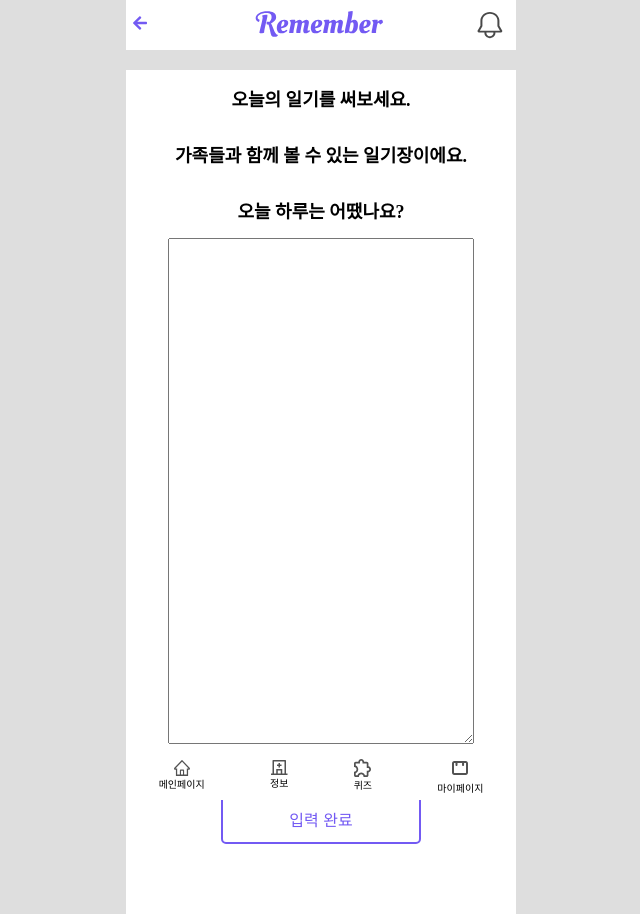
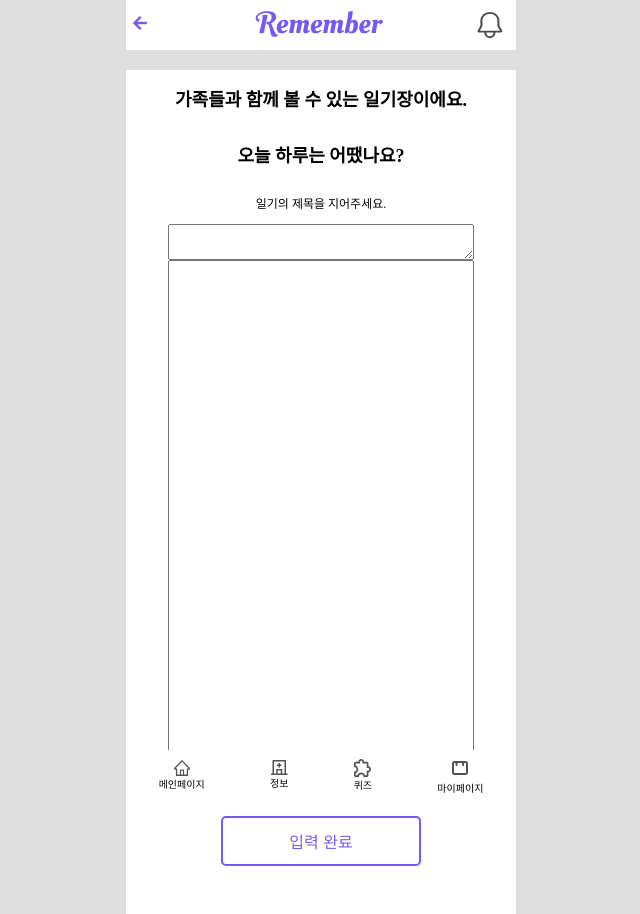
Before and after one commit to JOOMINSE0/Team14, a React (Create React App) app: page /writefamilydiary in a window 1280 px wide. Shown: the whole page, without its empty margins (319-959 px from the left). Built offline with nearby package versions, Linux system fonts and the light colour scheme.

Commit message:
추가수정_2

```diff
--- a/src/pages/WriteFamilyDiary/WriteFamilyDiary.jsx
+++ b/src/pages/WriteFamilyDiary/WriteFamilyDiary.jsx
@@ -14,6 +14,10 @@
         setInputText(e.target.value);
     };
 
+    const handleInputChange_title = (e) => {
+        setInputText(e.target.value);
+    };
+
     const handleCompleteButtonClick = () => {
         // 입력 완료 버튼 클릭 시 main 화면으로 이동
         navigate('/clickedfamilydiary');
@@ -24,12 +28,19 @@
             <Header />
             <div className="content write-family-diary-column">
                 <div className="for-chimae-font">
-                    <h2>오늘의 일기를 써보세요.</h2>
                     <h2>가족들과 함께 볼 수 있는 일기장이에요.</h2>
                     <h2>오늘 하루는 어땠나요?</h2>
                 </div>
+                <div className='for-chimae-font'> <p>일기의 제목을 지어주세요.</p> </div>
                 <div>
-
+                    <textarea
+                        className="my-diary-title-input"
+                        type="text"
+                        value={inputText}
+                        onChange={handleInputChange_title}>
+                    </textarea>
+                </div>
+                <div>
                     <textarea
                         className="family-diary-input"
                         type="text"
--- a/src/pages/WriteFamilyDiary/WriteFamilyDiary.scss
+++ b/src/pages/WriteFamilyDiary/WriteFamilyDiary.scss
@@ -92,3 +92,12 @@
 .sizedbox {
     height: 30px;
 }
+
+.my-diary-title-input {
+    width: 300px;
+    height: 30px;
+    display: flex;
+    align-items: flex-start; // 수직 방향 시작 정렬
+    justify-content: flex-start; // 수평 방향 시작 정렬
+    flex-direction: column;
+}
--- a/src/pages/WriteMyDiary/WriteMyDiary.jsx
+++ b/src/pages/WriteMyDiary/WriteMyDiary.jsx
@@ -13,6 +13,9 @@
     const handleInputChange = (e) => {
         setInputText(e.target.value);
     };
+    const handleInputChange_title = (e) => {
+        setInputText(e.target.value);
+    };
 
     const handleCompleteButtonClick = () => {
         // 입력 완료 버튼 클릭 시 main 화면으로 이동
@@ -24,12 +27,20 @@
             <Header />
             <div className="content write-my-diary-column">
                 <div className="for-chimae-font">
-                    <h2>오늘의 일기를 써보세요.</h2>
                     <h2>나만 볼 수 있는 일기장이에요.</h2>
                     <h2>오늘 하루는 어땠나요?</h2>
                 </div>
+                <div className='for-chimae-font'> <p>일기의 제목을 지어주세요.</p> </div>
                 <div>
+                    <textarea
+                        className="my-diary-title-input"
+                        type="text"
+                        value={inputText}
+                        onChange={handleInputChange_title}>
+                    </textarea>
+                </div>
 
+                <div>
                     <textarea
                         className="my-diary-input"
                         type="text"
--- a/src/pages/WriteMyDiary/WriteMyDiary.scss
+++ b/src/pages/WriteMyDiary/WriteMyDiary.scss
@@ -51,7 +51,16 @@
 
 .my-diary-input {
     width: 300px;
-    height: 500px;
+    height: 100px;
+    display: flex;
+    align-items: flex-start; // 수직 방향 시작 정렬
+    justify-content: flex-start; // 수평 방향 시작 정렬
+    flex-direction: column;
+}
+
+.my-diary-title-input {
+    width: 300px;
+    height: 30px;
     display: flex;
     align-items: flex-start; // 수직 방향 시작 정렬
     justify-content: flex-start; // 수평 방향 시작 정렬
--- a/src/pages/WritePatientName/WritePatientName.scss
+++ b/src/pages/WritePatientName/WritePatientName.scss
@@ -12,7 +12,7 @@
     flex-direction: row;
 }
 
-.genderBtn{
+.genderBtn {
     width: 100px;
     height: 40px;
     border-radius: 50px;
```
